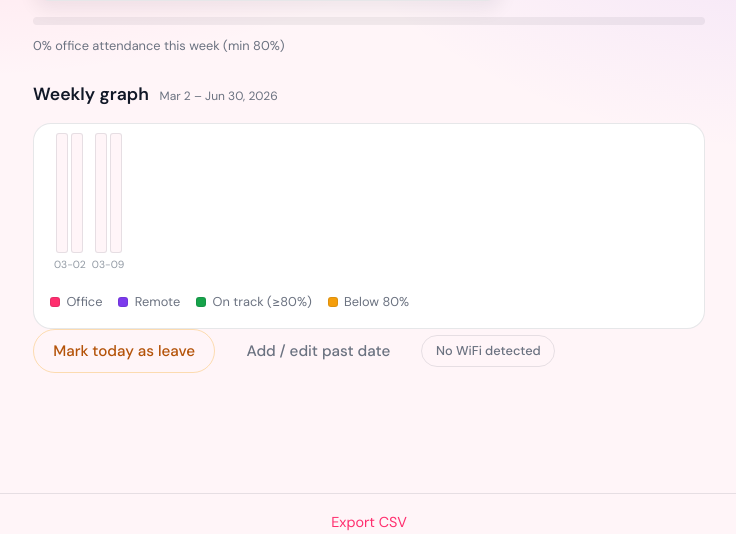
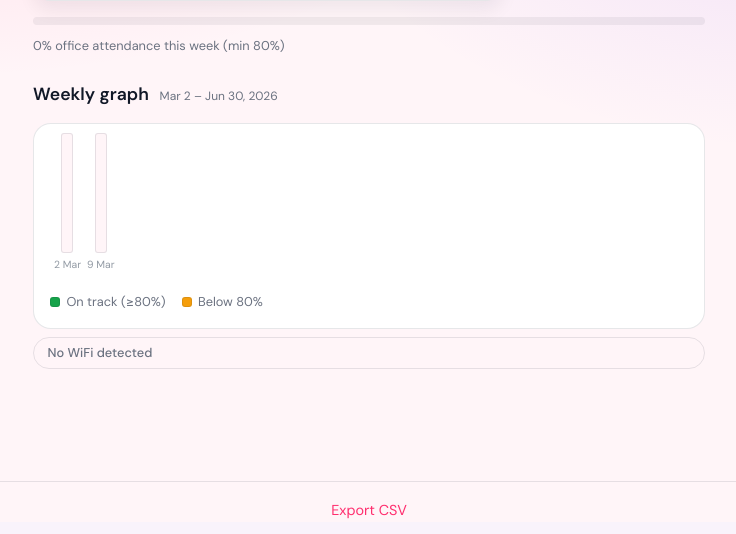
Before and after one commit to Vaishnavi021991/Track_Attendance, a Flask app: page / in a window 1280 px wide. Shown: the part 337-871 px from the top of the page, without its empty margins (271-1007 px from the left). Run offline with Flask 3, Linux system fonts and the light colour scheme; data comes from the database, SQL or seed files in the repository; data that the repository does not hold is empty.

Commit message:
Remove manual buttons, office-only chart, fix week labels
- Remove mark-leave button, add/edit past date button, and log modal
- Weekly chart now shows office bars only (remote/leave in tooltip only)
- Week labels formatted as "Mar 2" instead of "03-02"
- WiFi status moved to a slim row below compliance bar

Co-Authored-By: Claude Sonnet 4.6 <noreply@anthropic.com>

```diff
--- a/static/app.js
+++ b/static/app.js
@@ -77,6 +77,11 @@ function addDaysStr(dateStr, days) {
   const d = new Date(dateStr + "T12:00:00");
   d.setDate(d.getDate() + days);
   return d.toISOString().slice(0, 10);
+}
+
+function fmtWeekLabel(dateStr) {
+  const d = new Date(dateStr + "T12:00:00");
+  return d.toLocaleDateString("en-AU", { month: "short", day: "numeric" });
 }
 
 function clamp(n, a, b) {
@@ -188,7 +193,7 @@ async function loadWeeklyGraphAndCumulative() {
     weeks.push({ ws, we, office, remote, leave, pct });
   }
 
-  // Chart: office bar + remote bar side by side, 5 days = 100% height
+  // Chart: office-only bars, 5 days = 100% height
   const maxDays = 5;
   const chart = document.getElementById("weeklyChart");
   chart.innerHTML = "";
@@ -199,116 +204,28 @@ async function loadWeeklyGraphAndCumulative() {
     const barRow = document.createElement("div");
     barRow.className = "bar-group-row";
 
-    const makeBar = (type, count) => {
     const bar = document.createElement("div");
-      bar.className = `bar bar-${type}${type === "office" && w.pct < minPct ? " warn" : ""}`;
+    bar.className = `bar bar-office${w.pct < minPct ? " warn" : ""}`;
     const fill = document.createElement("div");
     fill.className = "bar-fill";
-      fill.style.height = `${clamp(Math.round((count / maxDays) * 100), 0, 120)}%`;
+    fill.style.height = `${clamp(Math.round((w.office / maxDays) * 100), 0, 120)}%`;
     const label = document.createElement("div");
     label.className = "bar-label";
-      label.textContent = count || "";
-      bar.title = `Week ${w.ws}\nOffice: ${w.office}  Remote: ${w.remote}  Leave: ${w.leave}\nOffice target: ${w.office}/${required}`;
+    label.textContent = w.office || "";
+    bar.title = `Week of ${fmtWeekLabel(w.ws)}\nOffice: ${w.office}/${required}  Remote: ${w.remote}  Leave: ${w.leave}`;
     bar.appendChild(fill);
     bar.appendChild(label);
-      return bar;
-    };
-
-    barRow.appendChild(makeBar("office", w.office));
-    barRow.appendChild(makeBar("remote", w.remote));
+    barRow.appendChild(bar);
     group.appendChild(barRow);
 
     const weekLabel = document.createElement("div");
     weekLabel.className = "bar-week";
-    weekLabel.textContent = w.ws.slice(5);
+    weekLabel.textContent = fmtWeekLabel(w.ws);
     group.appendChild(weekLabel);
     chart.appendChild(group);
   });
 }
 
-
-// ── Log modal (past dates + edits only) ───────────────────────────────────
-
-const logModal = document.getElementById("logModal");
-const logForm = document.getElementById("logForm");
-const modalTitle = document.getElementById("modalTitle");
-
-function toggleLeaveFields(isLeave) {
-  document.getElementById("checkInGroup").style.display = isLeave ? "none" : "";
-  document.getElementById("checkOutGroup").style.display = isLeave ? "none" : "";
-}
-
-async function openLogModal(date, existing) {
-  const datePickerGroup = document.getElementById("datePickerGroup");
-  const dateInput = document.getElementById("logDateInput");
-  const isPastDate = !date && !existing;
-
-  if (isPastDate) {
-    datePickerGroup.style.display = "block";
-    dateInput.required = true;
-    dateInput.value = "";
-    document.getElementById("logDate").value = "";
-    modalTitle.textContent = "Add past date";
-  } else {
-    datePickerGroup.style.display = "none";
-    dateInput.required = false;
-    document.getElementById("logDate").value = date;
-    modalTitle.textContent = `Edit ${formatDate(date)}`;
-  }
-
-  const wt = existing?.work_type || "office";
-  document.getElementById("logWorkType").value = wt;
-  toggleLeaveFields(wt === "leave");
-  document.getElementById("logCheckIn").value = existing?.check_in || "";
-  document.getElementById("logCheckOut").value = existing?.check_out || "";
-  document.getElementById("logNotes").value = existing?.notes || "";
-  logModal.classList.add("open");
-}
-
-function closeLogModal() {
-  logModal.classList.remove("open");
-  document.getElementById("datePickerGroup").style.display = "none";
-  document.getElementById("logDateInput").required = false;
-}
-
-document.getElementById("logWorkType").onchange = function () {
-  toggleLeaveFields(this.value === "leave");
-};
-
-logForm.onsubmit = async (e) => {
-  e.preventDefault();
-  const date = document.getElementById("logDate").value || document.getElementById("logDateInput").value;
-  if (!date) { alert("Please select a date"); return; }
-  const work_type = document.getElementById("logWorkType").value || "office";
-  const check_in = work_type === "leave" ? "" : document.getElementById("logCheckIn").value;
-  const check_out = work_type === "leave" ? "" : document.getElementById("logCheckOut").value;
-  const notes = document.getElementById("logNotes").value;
-  try {
-    await API.saveAttendance({ date, work_type, check_in, check_out, notes });
-    closeLogModal();
-    reload();
-  } catch (err) {
-    alert(err.message);
-  }
-};
-
-document.getElementById("cancelLog").onclick = closeLogModal;
-document.getElementById("addPastDateBtn").onclick = () => openLogModal(null, null);
-document.getElementById("logDateInput").onchange = function () {
-  document.getElementById("logDate").value = this.value;
-};
-
-logModal.onclick = (e) => { if (e.target === logModal) closeLogModal(); };
-
-// ── Mark today as leave ────────────────────────────────────────────────────
-
-document.getElementById("markLeaveBtn").onclick = async () => {
-  if (!confirm("Mark today as leave?")) return;
-  await API.saveAttendance({ date: todayStr(), work_type: "leave", check_in: "", check_out: "", notes: "" });
-  showToast("Today marked as leave");
-  reload();
-  loadWifiStatus();
-};
 
 // ── Settings ───────────────────────────────────────────────────────────────
 
--- a/static/style.css
+++ b/static/style.css
@@ -260,12 +260,8 @@ body {
     color: var(--text-muted);
 }
 
-.actions {
-    margin-bottom: 2rem;
-    display: flex;
-    flex-wrap: wrap;
-    align-items: center;
-    gap: 0.75rem;
+.wifi-row {
+    margin: 0.5rem 0 1.5rem;
 }
 
 .wifi-status {
@@ -484,50 +480,6 @@ body {
     background: var(--accent);
 }
 
-.legend-swatch.legend-remote {
-    background: var(--accent-2);
-}
-
-/* Remote bar */
-.bar-remote .bar-fill {
-    background: var(--accent-2);
-}
-
-/* Type badges in table */
-.type-badge {
-    display: inline-block;
-    padding: 0.2rem 0.6rem;
-    border-radius: 999px;
-    font-size: 0.75rem;
-    font-weight: 600;
-}
-
-.type-office {
-    background: rgba(255, 46, 110, 0.12);
-    color: var(--accent);
-}
-
-.type-remote {
-    background: rgba(124, 58, 237, 0.12);
-    color: var(--accent-2);
-}
-
-.type-leave {
-    background: rgba(245, 158, 11, 0.12);
-    color: #b45309;
-}
-
-/* Leave button */
-.btn-leave {
-    color: #b45309;
-    border: 1px solid rgba(245, 158, 11, 0.3);
-}
-
-.btn-leave:hover {
-    background: rgba(245, 158, 11, 0.08);
-    color: #92400e;
-    border-color: rgba(245, 158, 11, 0.5);
-}
 
 .table-wrap {
     overflow-x: auto;
--- a/templates/index.html
+++ b/templates/index.html
@@ -58,58 +58,16 @@
             <div class="chart-wrap">
                 <div class="chart" id="weeklyChart" aria-label="Weekly attendance chart"></div>
                 <div class="chart-legend">
-                    <span class="legend-item"><span class="legend-swatch legend-office"></span> Office</span>
-                    <span class="legend-item"><span class="legend-swatch legend-remote"></span> Remote</span>
                     <span class="legend-item"><span class="legend-swatch ok"></span> On track (≥80%)</span>
                     <span class="legend-item"><span class="legend-swatch warn"></span> Below 80%</span>
                 </div>
             </div>
         </section>
 
-        <section class="actions">
-            <button class="btn btn-ghost btn-leave" id="markLeaveBtn">Mark today as leave</button>
-            <button class="btn btn-ghost" id="addPastDateBtn">Add / edit past date</button>
+        <div class="wifi-row">
             <div id="wifiStatus" class="wifi-status wifi-unknown"></div>
-        </section>
+        </div>
 
-    </div>
-
-    <!-- Log modal (past dates / edits) -->
-    <div class="modal" id="logModal">
-        <div class="modal-content">
-            <h3 id="modalTitle">Add past date</h3>
-            <form id="logForm">
-                <input type="hidden" id="logDate">
-                <div class="form-group" id="datePickerGroup" style="display: none;">
-                    <label for="logDateInput">Date</label>
-                    <input type="date" id="logDateInput" name="date">
-                </div>
-                <div class="form-group">
-                    <label for="logWorkType">Type</label>
-                    <select id="logWorkType" name="work_type">
-                        <option value="office">Office</option>
-                        <option value="remote">Remote</option>
-                        <option value="leave">Leave</option>
-                    </select>
-                </div>
-                <div class="form-group" id="checkInGroup">
-                    <label for="logCheckIn">Check in</label>
-                    <input type="time" id="logCheckIn" name="check_in">
-                </div>
-                <div class="form-group" id="checkOutGroup">
-                    <label for="logCheckOut">Check out</label>
-                    <input type="time" id="logCheckOut" name="check_out">
-                </div>
-                <div class="form-group">
-                    <label for="logNotes">Notes (optional)</label>
-                    <input type="text" id="logNotes" name="notes" placeholder="Optional note">
-                </div>
-                <div class="form-actions">
-                    <button type="button" class="btn btn-ghost" id="cancelLog">Cancel</button>
-                    <button type="submit" class="btn btn-primary">Save</button>
-                </div>
-            </form>
-        </div>
     </div>
 
     <!-- Settings modal -->
```
Lines whose indentation alone changed are shown as unchanged.
